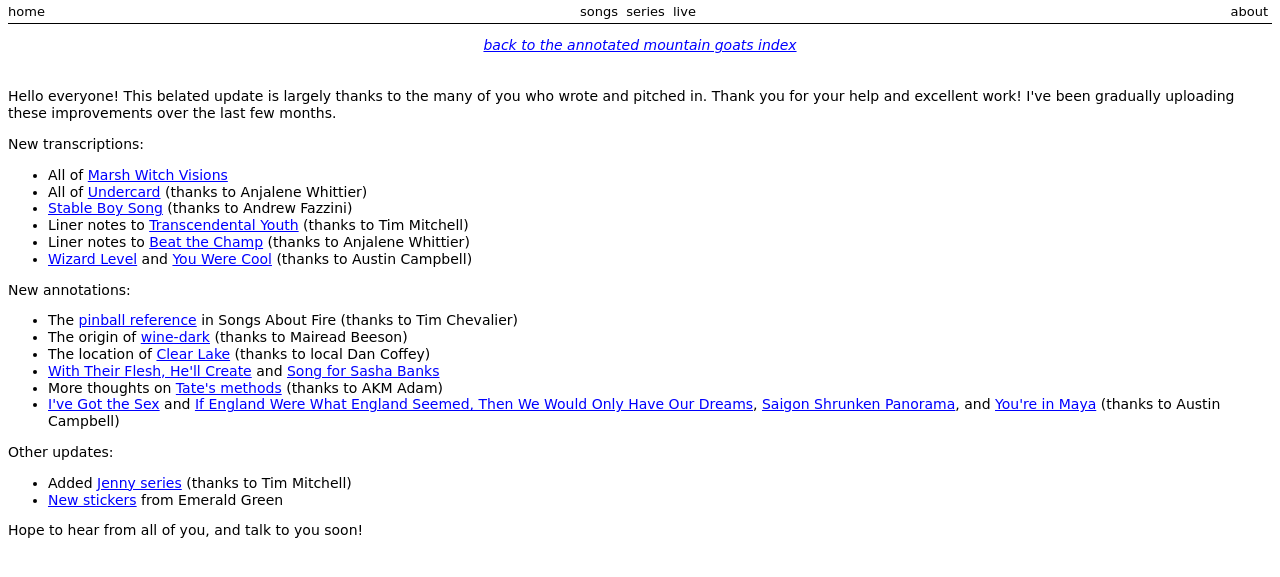
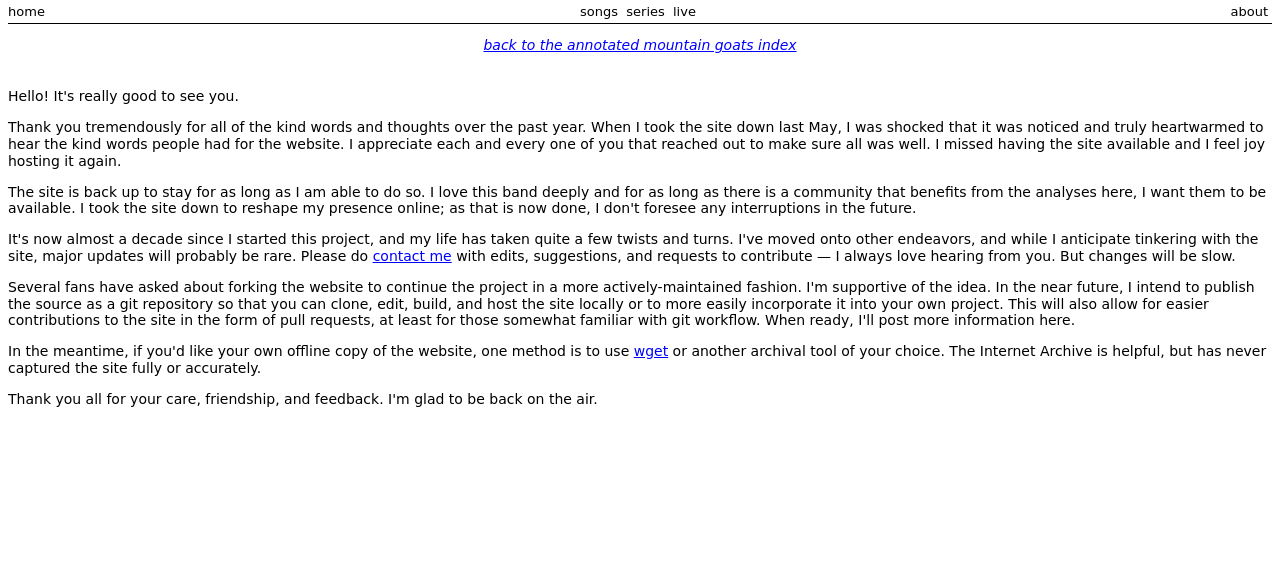
Before and after one commit to annotatedtmg/annotatedtmg, a Jekyll site: the page built from tmg/_posts/2022-02-16-return-of-tamg.md, in a window 1280 px wide. Shown: the top 577 px of the page. Built offline with Jekyll 4.4.1, drawn with Linux system fonts in a browser that asks for light colours.

Commit message:
wget instructions; post: the return of tAMG

```diff
--- /dev/null
+++ b/tmg/_posts/2022-02-16-return-of-tamg.md
@@ -0,0 +1,41 @@
+---
+title: 	The Annotated Mountain Goats returns
+link: 	https://annotatedtmg.org#return-of-tamg
+---
+
+Hello! It's really good to see you.
+
+Thank you tremendously for all of the kind words and thoughts over the past
+year. When I took the site down last May, I was shocked that it was noticed
+and truly heartwarmed to hear the kind words people had for the website. I
+appreciate each and every one of you that reached out to make sure all was
+well. I missed having the site available and I feel joy hosting it again.
+
+The site is back up to stay for as long as I am able to do so. I love this
+band deeply and for as long as there is a community that benefits from the
+analyses here, I want them to be available. I took the site down to reshape my
+presence online; as that is now done, I don't foresee any interruptions in the
+future.
+
+It's now almost a decade since I started this project, and my life has taken
+quite a few twists and turns. I've moved onto other endeavors, and while I
+anticipate tinkering with the site, major updates will probably be rare.
+Please do [contact me](about.html#contact) with edits, suggestions, and
+requests to contribute --- I always love hearing from you. But changes will be
+slow.
+
+Several fans have asked about forking the website to continue the project in a
+more actively-maintained fashion. I'm supportive of the idea. In the near
+future, I intend to publish the source as a git repository so that you can
+clone, edit, build, and host the site locally or to more easily incorporate it
+into your own project. This will also allow for easier contributions to the
+site in the form of pull requests, at least for those somewhat familiar with
+git workflow. When ready, I'll post more information here.
+
+In the meantime, if you'd like your own offline copy of the website, one
+method is to use [wget](about.html#download) or another archival tool of your
+choice. The Internet Archive is helpful, but has never captured the site fully
+or accurately.
+
+Thank you all for your care, friendship, and feedback. I'm glad to be back on
+the air.
```
Also changed, not shown: tmg/about.md (+13 -0 lines).
